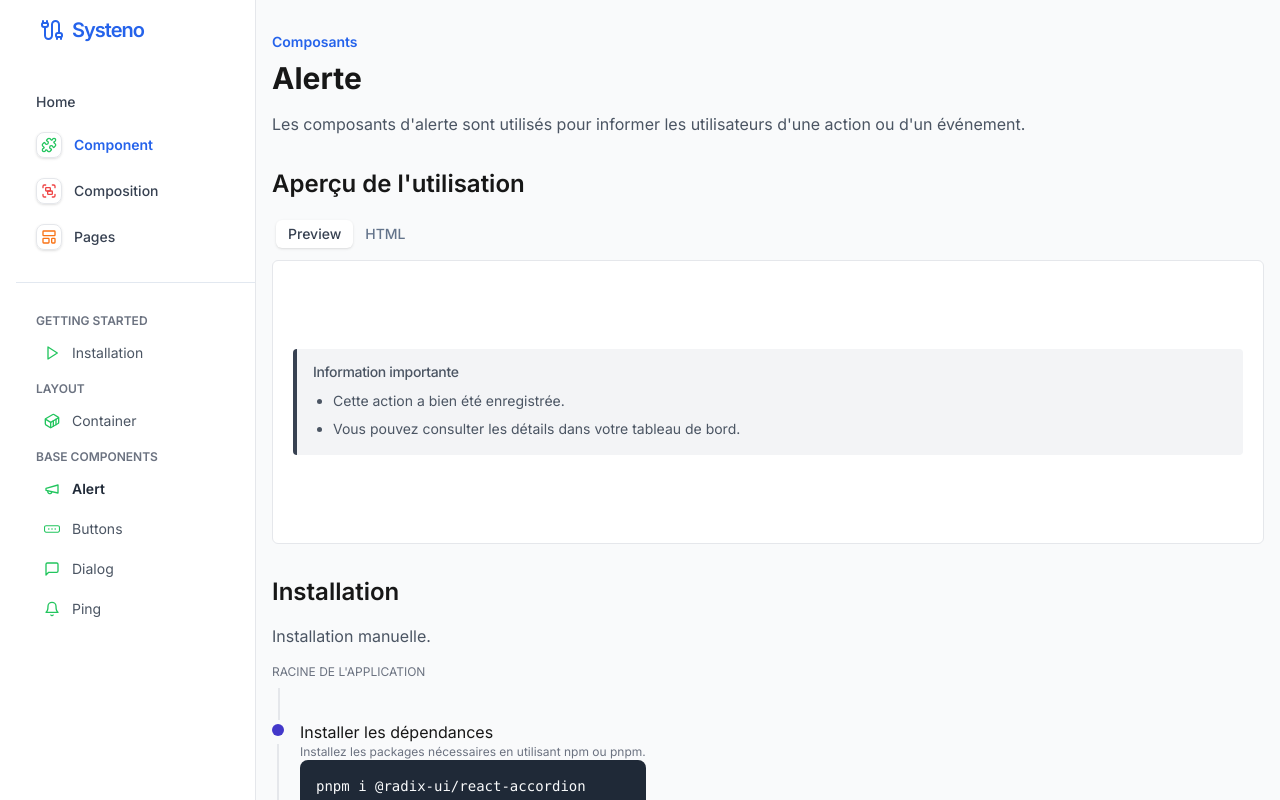
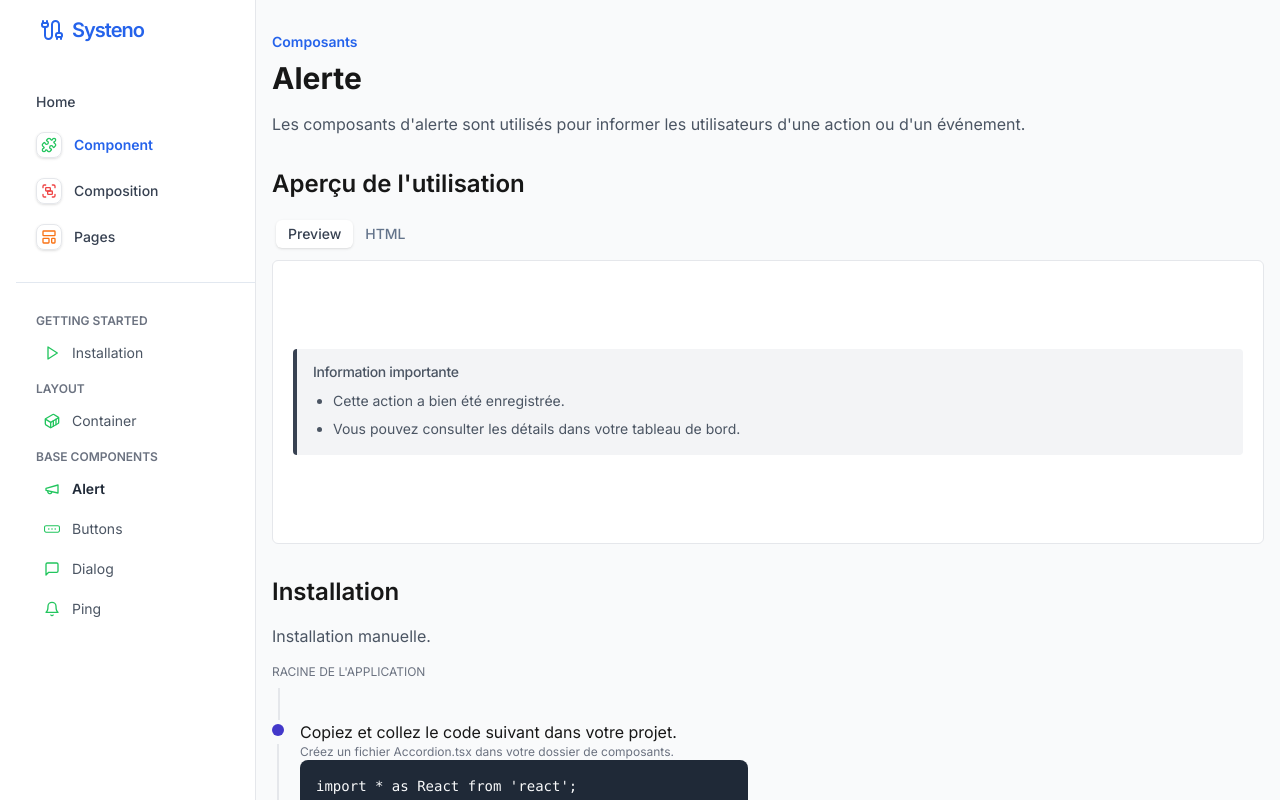
Before and after one commit to thomas1Gaillot/design-system, a Next.js app: page /component/alert in a window 1280 px wide. Built offline with nearby package versions, Linux system fonts and the light colour scheme.

Commit message:
Add alert component with variants and usage

```diff
--- a/app/component/alert/page.tsx
+++ b/app/component/alert/page.tsx
@@ -11,18 +11,6 @@ const filePath = path.resolve(process.cwd(), 'components/ui/alert.tsx');
 const alertCode = fs.readFileSync(filePath, 'utf-8');
 
 const installAccordionSteps: TimelineStepType[] = [
-    {
-        title: "Installer les dépendances",
-        description: "Installez les packages nécessaires en utilisant npm ou pnpm.",
-        Button: () => (
-            <pre className="language-html text-sm p-4 rounded-lg bg-gray-800 text-gray-50 ">
-        <code>{"pnpm i @radix-ui/react-accordion"}</code>
-      </pre>
-        ),
-        ping: false,
-        active: true,
-        prerequisites: [],
-    },
     {
         title: "Copiez et collez le code suivant dans votre projet.",
         description: "Créez un fichier Accordion.tsx dans votre dossier de composants.",
```
